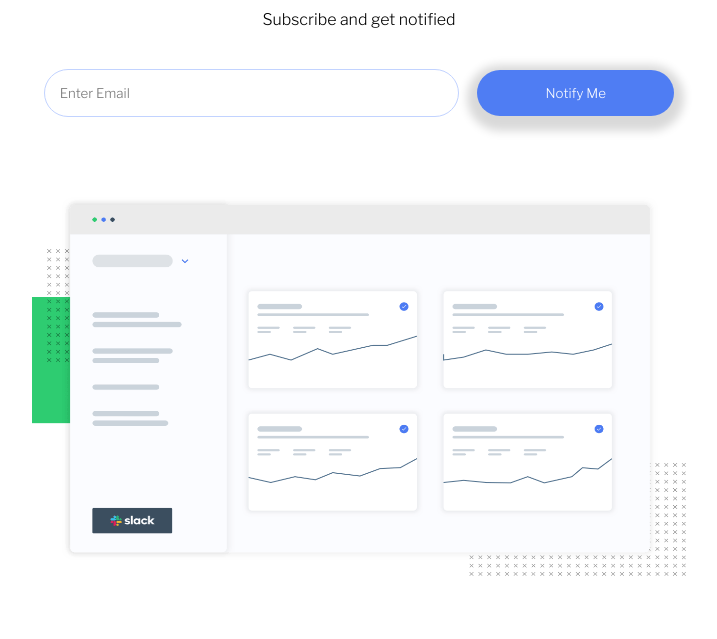
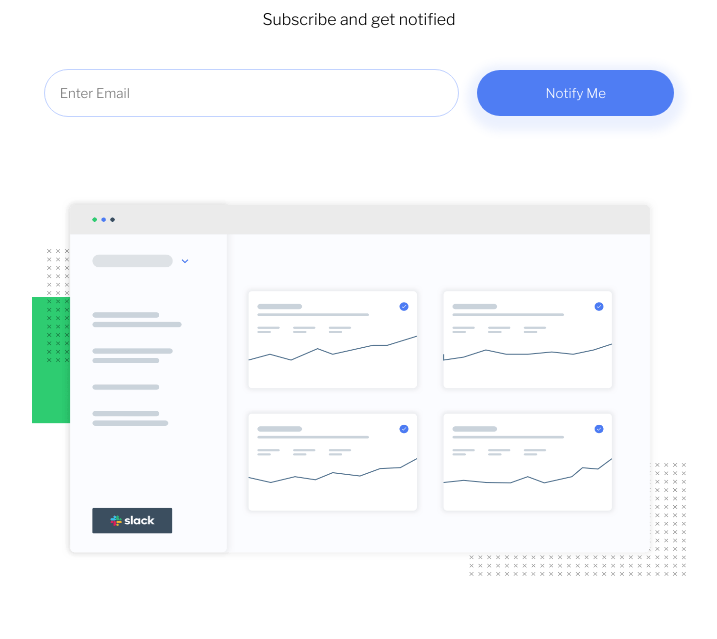
Before and after one commit to dFenceSitter/fe-mentor-challenge, a plain HTML site: page ping-coming-soon-page/index.html in a window 1280 px wide. Shown: the part 138-777 px from the top of the page, without its empty margins (281-998 px from the left). Drawn offline with nearby package versions, Linux system fonts and the light colour scheme.

Commit message:
Ping CSS Box-Shadow Change

```diff
--- a/ping-coming-soon-page/ping.css
+++ b/ping-coming-soon-page/ping.css
@@ -78,7 +78,7 @@ button {
     width: 197px;
     padding: 15px;
     background-color: var(--blue);
-    box-shadow:  0px 5px 10px 10px rgba(0, 0, 0, 0.151);
+    box-shadow:  0px 5px 10px 10px hsla(223, 87%, 63%, 0.11);
     border-radius: 50px;
     outline: none;
     color: white;
```
